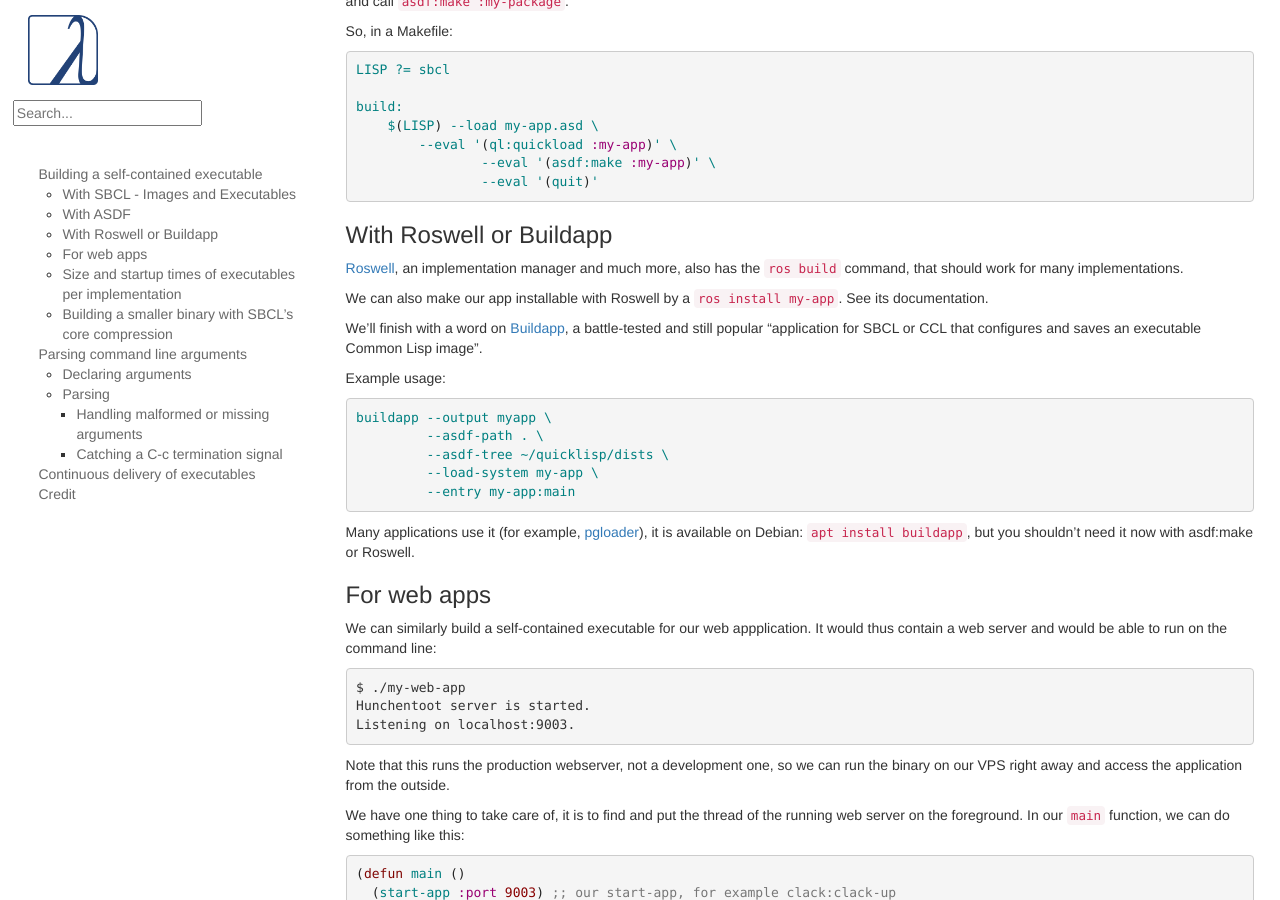
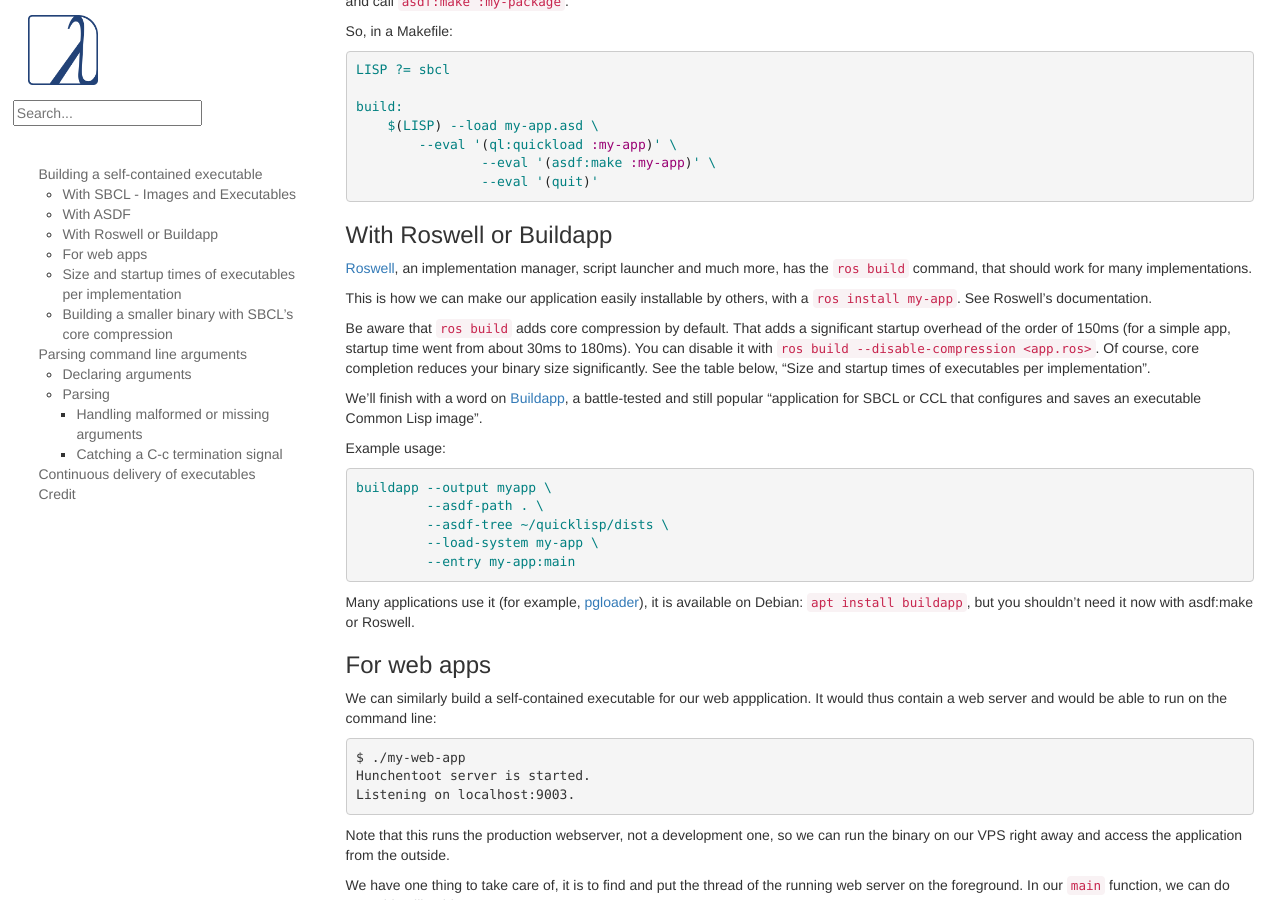
Before and after one commit to LispCookbook/cl-cookbook, a Jekyll site: the page built from scripting.md, in a window 1280 px wide and 900 px high, scrolled down 1441 px. Built offline with Jekyll 4.4.1, drawn with Linux system fonts in a browser that asks for light colours.

Commit message:
scripting: ros build adds core compression by default

```diff
--- a/scripting.md
+++ b/scripting.md
@@ -105,12 +105,19 @@
 
 ### With Roswell or Buildapp
 
-[Roswell](https://roswell.github.io), an implementation manager and much
-more, also has the `ros build` command, that should work for many
+[Roswell](https://roswell.github.io), an implementation manager, script launcher and
+much more, has the `ros build` command, that should work for many
 implementations.
 
-We can also make our app installable with Roswell by a `ros install
-my-app`. See its documentation.
+This is how we can make our application easily installable by others, with a `ros install
+my-app`. See Roswell's documentation.
+
+Be aware that `ros build` adds core compression by default. That adds
+a significant startup overhead of the order of 150ms (for a simple
+app, startup time went from about 30ms to 180ms). You can disable it
+with `ros build --disable-compression <app.ros>`. Of course, core
+completion reduces your binary size significantly. See the table
+below, "Size and startup times of executables per implementation".
 
 We'll finish with a word on
 [Buildapp](http://www.xach.com/lisp/buildapp/), a battle-tested and
```
